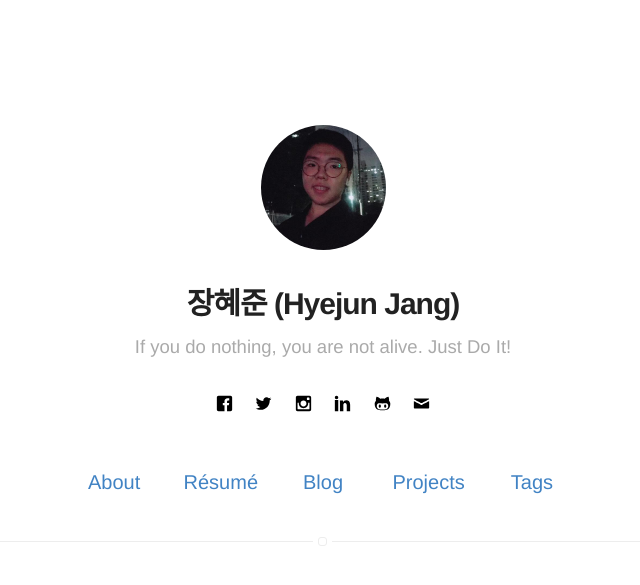
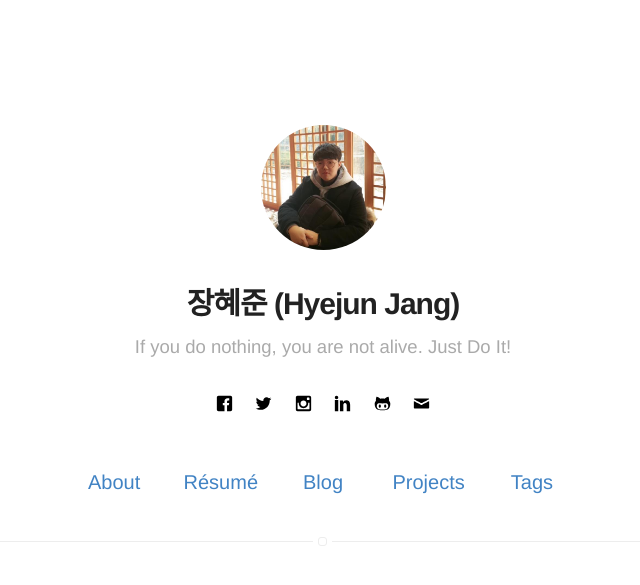
Before and after one commit to jhyejun/jhyejun.github.io, a Jekyll site: the page built from index.html, in a window 1280 px wide. Shown: the top 585 px of the page, without its empty margins (317-957 px from the left). Built offline with Jekyll 4.4.1, drawn with Linux system fonts in a browser that asks for light colours.

Commit message:
프로필 이미지 교체
프로필 이미지 교체

```diff
--- a/_config.yml
+++ b/_config.yml
@@ -9,7 +9,7 @@ description: jhyejun's blog
 # if it's an external image, update below for true
 # better with square images
 external-image: false
-picture: assets/images/profile/2018-08-06.jpg
+picture: assets/images/profile/2019-02-18.jpeg
 
 # If you want to include your resume, set to true
 # and specify source (external or local).
@@ -60,7 +60,7 @@ authors:
         name: Hyejun Jang
         bio: If you do nothing, you are not alive. Just Do It!
         external-image: false
-        picture: assets/images/profile/2018-08-06.jpg
+        picture: assets/images/profile/2019-02-18.jpeg
         twitter: hyejun417
 
 # do you want a larger site? change the option below
```
Also changed, not shown: assets/images/profile/2019-02-18.jpeg (added), 2 other files.
